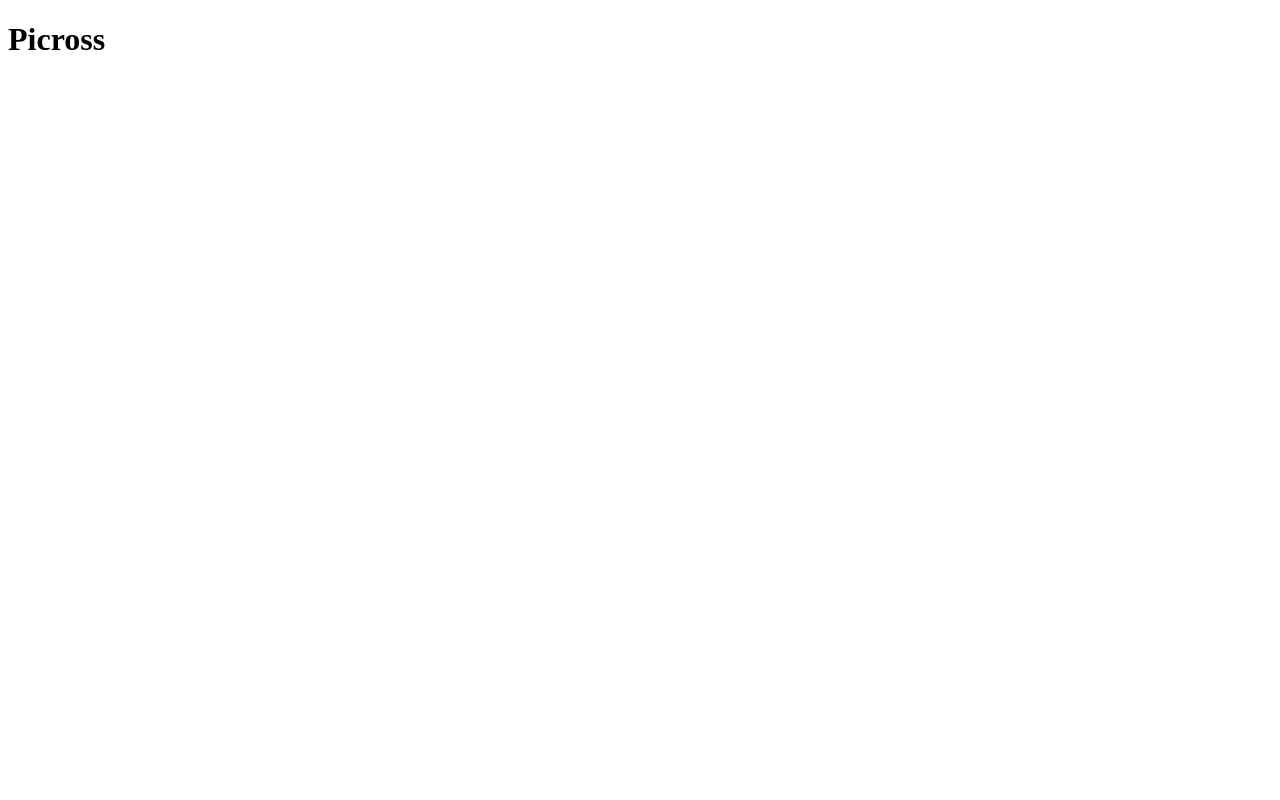
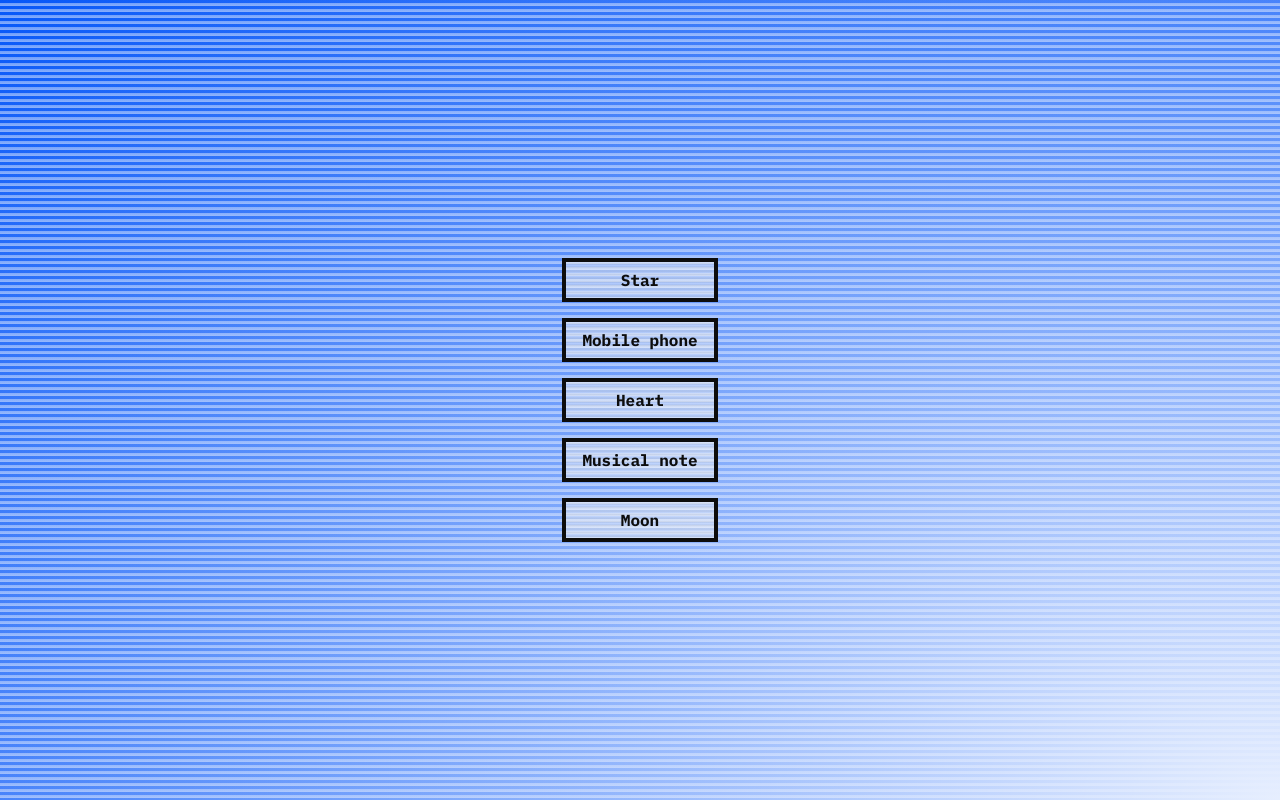
Before and after one commit to borntofrappe/svelte-tutorial, a Svelte app in the folder Picross/: page / in a window 1280 px wide. Built offline with nearby package versions, Linux system fonts and the light colour scheme.

Commit message:
include the selection component

```diff
--- a/Picross/public/global.css
+++ b/Picross/public/global.css
@@ -0,0 +1,42 @@
+@import url("https://fonts.googleapis.com/css?family=IBM+Plex+Mono:400,700&display=swap");
+
+* {
+    box-sizing: border-box;
+    padding: 0;
+    margin: 0;
+}
+body {
+    background: radial-gradient(ellipse at 100% 100%, hsl(220, 95%, 95%), transparent), repeating-linear-gradient(to bottom, hsl(220, 95%, 50%) 0px, hsl(220, 95%, 50%) 3px, hsl(220, 95%, 70%) 3px, hsl(220, 95%, 75%) 6px) #303e61;
+    color: hsl(0, 0%, 5%);
+    font-family: "IBM Plex Mono", monospace;
+    /* center in the viewport */
+    min-height: 100vh;
+    display: flex;
+    flex-direction: column;
+    justify-content: center;
+    align-items: center;
+}
+/* use these property-value pairs for every button in the other states */
+button {
+    padding: 0.5rem 1rem;
+    color: hsl(0, 0%, 5%);
+    border: 4px solid currentColor;
+    font-weight: 700;
+    background: none;
+    font-size: 1rem;
+    font-family: inherit;
+    /* add a pseudo element to describe a semi transparent background */
+    position: relative;
+    z-index: 5;
+}
+button:before {
+    content: "";
+    position: absolute;
+    top: 0;
+    left: 0;
+    width: 100%;
+    height: 100%;
+    background: repeating-linear-gradient(to bottom, hsl(0, 0%, 100%) 0, hsl(0, 0%, 85%) 5%, hsl(0, 0%, 100%) 10%), hsl(0, 0%, 100%);
+    z-index: -5;
+    opacity: 0.5;
+}
--- a/Picross/src/App.svelte
+++ b/Picross/src/App.svelte
@@ -1 +1,42 @@
-<h1>Picross</h1>
+<script>
+    import Selection from './Selection.svelte';
+
+    // variable describing the selection
+    let selection;
+
+    // levels describing the actual content through a string of x(s) and o(s)
+    const levels = [
+        {
+            name: "Star",
+            level: "ooxooooxooxxxxxoxxxooxoxo"
+        },
+        {
+            name: "Mobile phone",
+            level: "xxxoxxoooxxoxoxxoooxxooox"
+        },
+        {
+            name: "Heart",
+            level: "ooxooooooooooooxoooxxxoxx"
+        },
+        {
+            name: "Musical note",
+            level: "xxoooxxoxoxxoxooooxxoooxx"
+        },
+        {
+            name: "Moon",
+            level: "xxooxxxxoooxxoooooooxooox"
+        }
+    ];
+
+    // function called when a selection is made in the selection component
+    function handleSelection(e) {
+        // update the selection with the level matching the name received in through the event
+        selection = levels.find(({ name }) => name === e.detail);
+    }
+
+    $:console.log(selection);
+
+</script>
+
+<!-- pass in the selection component an array describing the levels' names -->
+<Selection on:selection="{handleSelection}" options="{levels.map(({name}) => name)}"/>
--- /dev/null
+++ b/Picross/src/Selection.svelte
@@ -0,0 +1,29 @@
+<script>
+    // dispatch a selection event when clicking on one of the buttons
+    import { createEventDispatcher } from "svelte";
+    const dispatch = createEventDispatcher();
+
+    function select(selection) {
+        dispatch("selection", selection);
+    }
+
+    // include one button for each option
+    export let options = ["Star"];
+</script>
+
+<style>
+    /* display the buttons in a column */
+    section {
+        display: flex;
+        flex-direction: column;
+    }
+    section > * + * {
+        margin-top: 1rem;
+    }
+</style>
+
+<section>
+    {#each options as option, index}
+    <button on:click="{() => select(option)}">{option}</button>
+    {/each}
+</section>
```
Also changed, not shown: Picross/src/stores.js (added), 1 other file (tests, documents, lock files or other folders).
